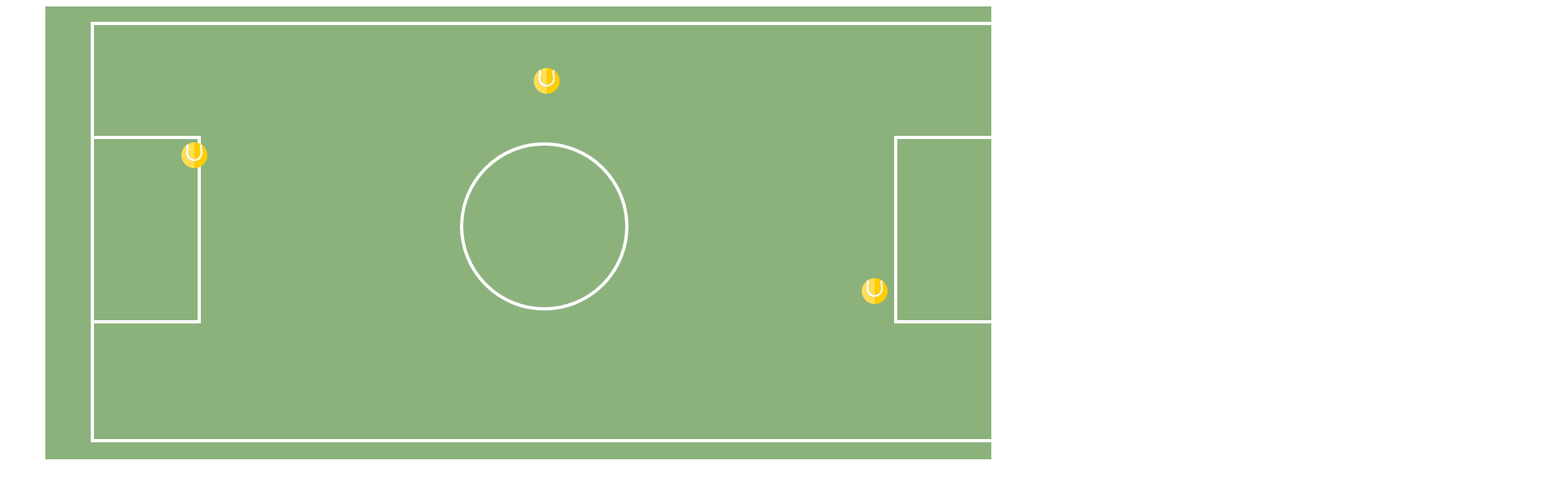
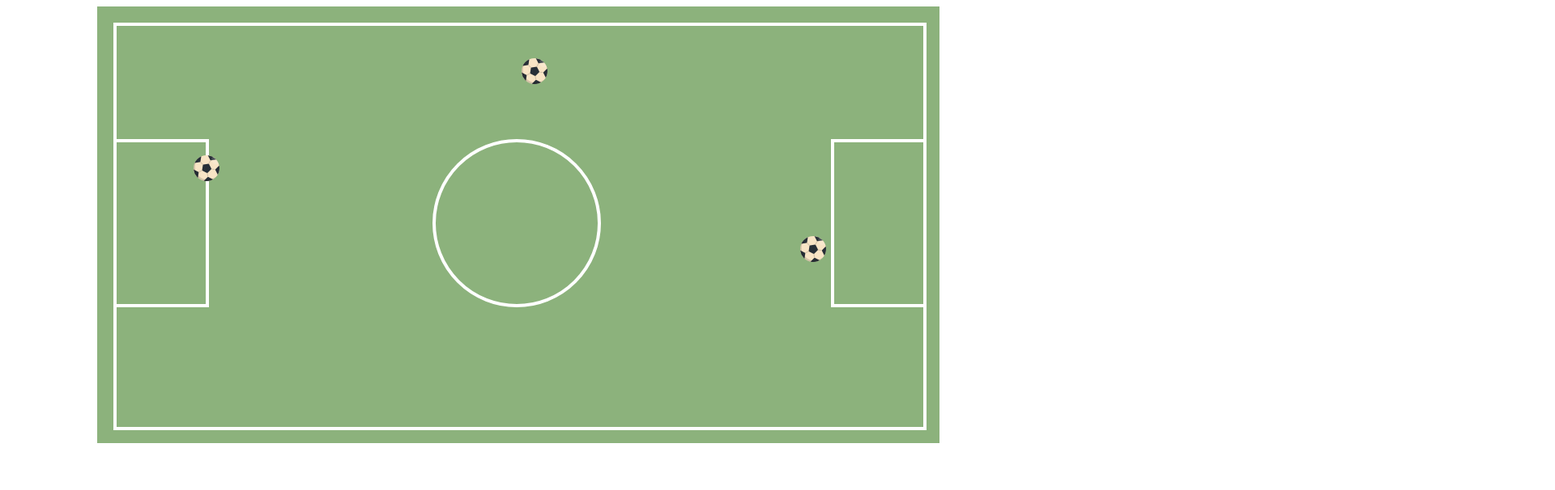
Before and after one commit to claudinacr/La-Cancha, a plain HTML site: page index.html in a window 1280 px wide. Shown: the top 606 px of the page at 81% size, 1920 px wide, since content can reach past the window. Drawn offline with Linux system fonts and the light colour scheme.

Commit message:
Implementacion de imagen y modificacion de codigo

```diff
--- a/index.html
+++ b/index.html
@@ -10,18 +10,23 @@
 </head>
 
 <body>
-    <div class="cancha"></div>
-    <div class="borde_cancha"></div>
+    <section class="cancha">
+        <div class="borde_cancha">
             <div class="rectangulo1"></div>
             <div class="rectangulo2"></div>
             <div class="circulo"></div>
              <div class="pelota1">
-        <img src="tennis.png">
+                <img src="soccer.png">
             </div>
             <div class="pelota2">
-        <img src="tennis.png"></div>
+                <img src="soccer.png">
+            </div>
+
             <div class="pelota3">
-            <img src="tennis.png"></div>
+                <img src="soccer.png">
+            </div>
+        </div>
+    </section>
 </body>
 
 </html>
--- a/style.css
+++ b/style.css
@@ -1,75 +1,75 @@
 .cancha {
-    width: 73em;
-    height: 35em;
+    max-width: 1000px;
+    height: 500px;
     background-color: #8CB27C;
+    margin: 0 auto;
+    padding: 20px;
     position: relative;
-    margin: auto;
-    z-index: 1;
 }
 
 .borde_cancha {
-    top: -33.8em;
-    left: 6.5em;
-    width: 70em;
-    height: 32em;
-    position: relative;
-    border: 0.3em #ffffff solid;
-    z-index: 2;
+    content: "";
+    border: 4px white solid;
+    width: 996px;
+    height: 496px;
+    position: absolute;
 }
 
-.rectangulo1{
-    top: -57.5em;
-    left: 6.5em;
-    width: 8em;
-    height: 14em;
-    position: relative;
-    border: 0.3em #ffffff solid;
-    z-index: 3;
-}
-
-.rectangulo2{
-    top: -72em;
-    left: 68.5em;
-    width: 8em;
-    height: 14em;
-    position: relative;
-    border: 0.3em #ffffff solid;
-    z-index: 4;
-}
-
-.circulo{
-    top: -86em;
-    left: 35em;
-    width: 200px;
-     height: 200px;
-     -moz-border-radius: 50%;
-     -webkit-border-radius: 50%;
-     border-radius: 50%;
-
-     border: 0.3em #ffffff solid;
-     position: relative;
-
-     z-index: 5;
+.rectangulo1 {
+    position: absolute;
+    content: "";
+    border-top: 4px white solid;
+    border-bottom: 4px white solid;
+    border-right: 4px white solid;
+    width: 110px;
+    height: 200px;
+    top: 140px;
 
 }
 
-.pelota1{
-    top: -99em;
-    left: 13.5em;
-    position: relative;
-    z-index: 6;
+.rectangulo2 {
+    position: absolute;
+    content: "";
+    border-top: 4px white solid;
+    border-bottom: 4px white solid;
+    border-left: 4px white solid;
+    width: 110px;
+    height: 200px;
+    top: 140px;
+    right: 0px;
+
 }
 
-.pelota2{
-    top: -107em;
-    left: 40.7em;
-    position: relative;
-    z-index: 7;
+.circulo {
+    position: absolute;
+    content: "";
+    border: 4px white solid;
+    width: 200px;
+    height: 200px;
+    border-radius: 50% 50%;
+    top: 140px;
+    left: 390px;
+
+
 }
 
-.pelota3{
-    top: -93em;
-    left: 66em;
-    position: relative;
-    z-index: 8;
+.pelota1 {
+    position: absolute;
+    top :160px;
+    left: 95px;
+
 }
+
+.pelota2 {
+    position: absolute;
+    top :40px;
+    left: 500px;
+
+}
+
+.pelota3 {
+    position: absolute;
+    bottom :200px;
+    right: 120px;
+
+}
```
Also changed, not shown: c8aebc7059f194f164e0c9c3f63421e6o.png (deleted), soccer.png (added), tennis.png (deleted). Lines whose indentation alone changed are shown as unchanged.
